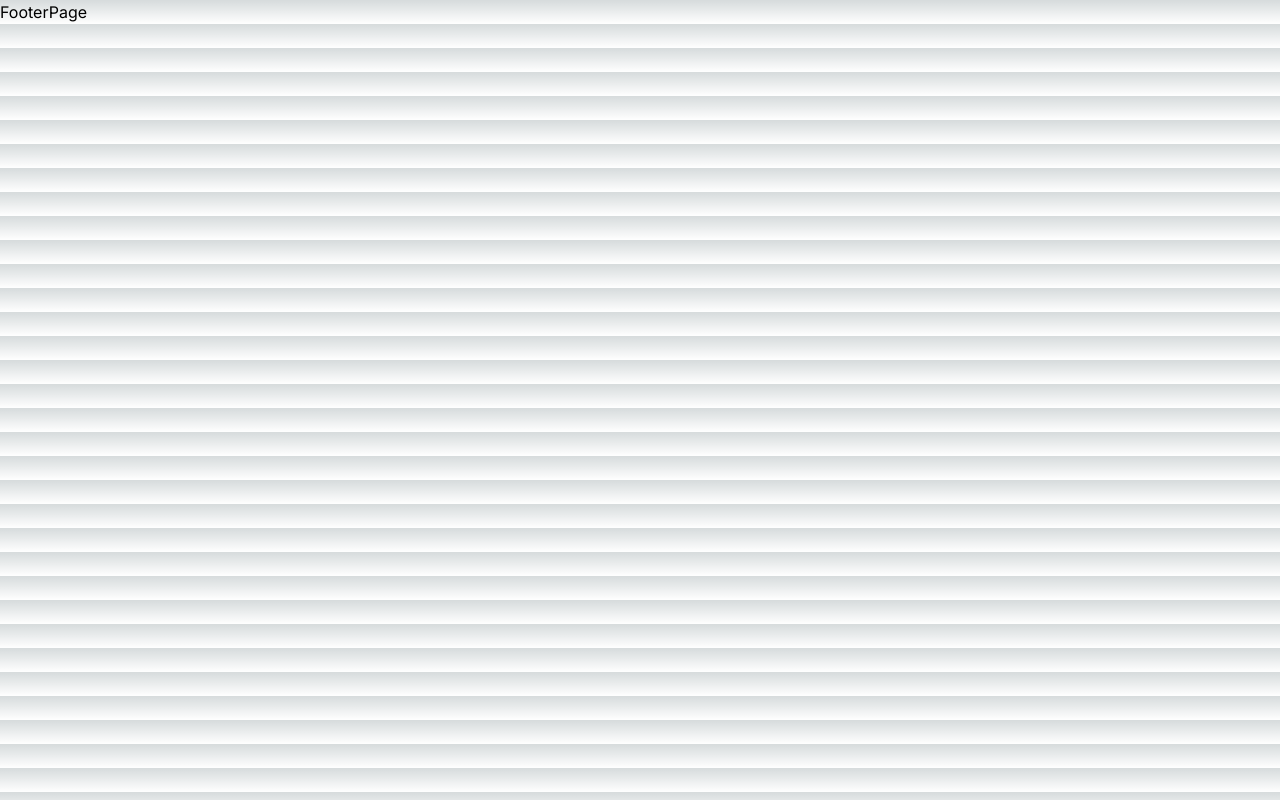
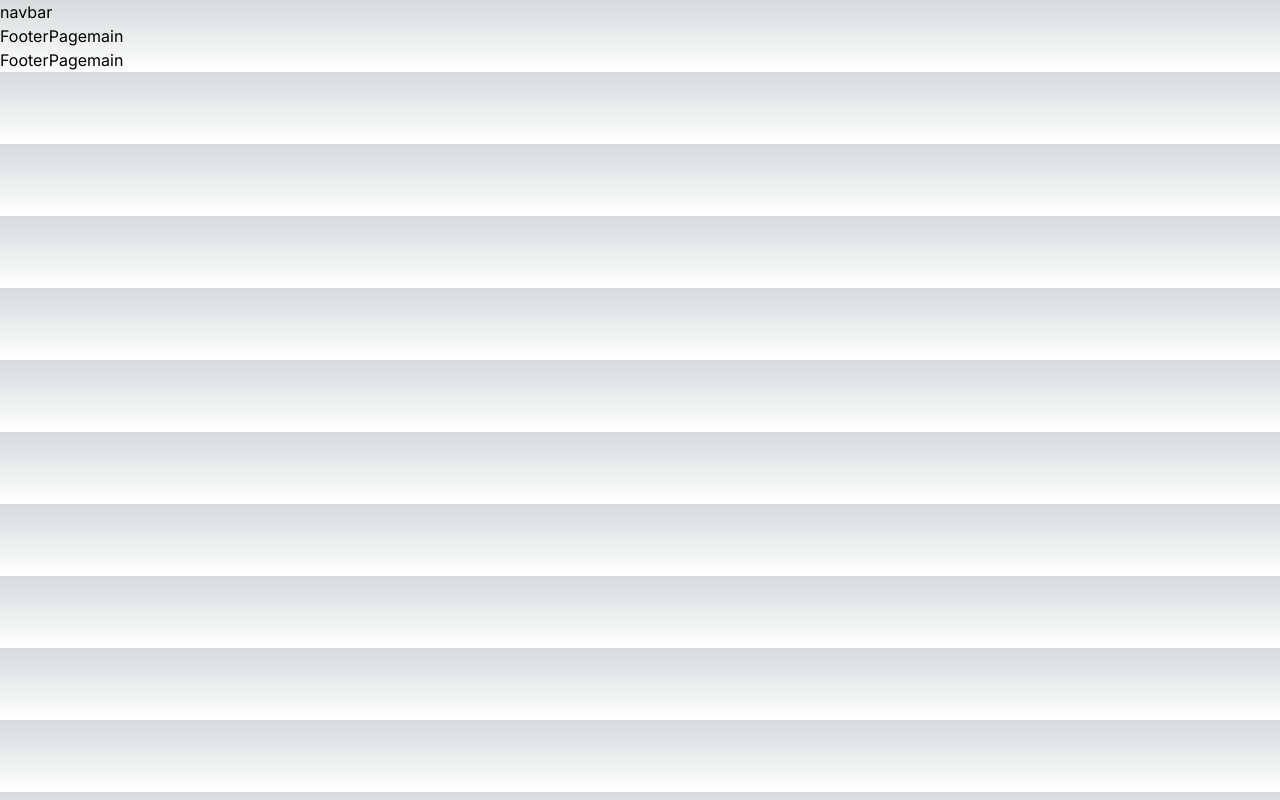
Before and after one commit to bishalkunwar/bishalmart, a Next.js app: page /components/footer in a window 1280 px wide. Built offline with nearby package versions, Linux system fonts and the light colour scheme.

Commit message:
designing the main layout

```diff
--- a/src/app/components/footer/page.tsx
+++ b/src/app/components/footer/page.tsx
@@ -4,7 +4,7 @@ import React from 'react'
 
 const FooterPage = () => {
   return (
-    <div>FooterPage</div>
+    <div>FooterPagemain</div>
   )
 };
 
--- a/src/app/components/navbar/page.tsx
+++ b/src/app/components/navbar/page.tsx
@@ -4,7 +4,7 @@ import React from 'react'
 
 const NavBar = () => {
   return (
-    <div>page</div>
+    <div>navbar</div>
   )
 };
 
--- a/src/app/layout.tsx
+++ b/src/app/layout.tsx
@@ -1,6 +1,10 @@
 import type { Metadata } from "next";
 import { Inter } from "next/font/google";
 import "./globals.css";
+import React from 'react'
+import NavBar from "../app/components/navbar/page";
+import FooterPage from "../app/components/footer/page";
+import Head from "next/head";
 
 const inter = Inter({ subsets: ["latin"] });
 
@@ -16,7 +20,26 @@ export default function RootLayout({
 }>) {
   return (
     <html lang="en">
-      <body className={inter.className}>{children}</body>
+      <Head>
+        <title>Bishal MAC store</title>
+      </Head>
+
+      <body className={inter.className}>
+        <div className='layout'>
+
+          <header>
+            <NavBar/>
+          </header>
+
+          <main className='main-container'>
+            {children}
+          </main>
+
+          <footer>
+            <FooterPage/>
+          </footer>
+        </div>
+      </body>
     </html>
   );
 }
```
